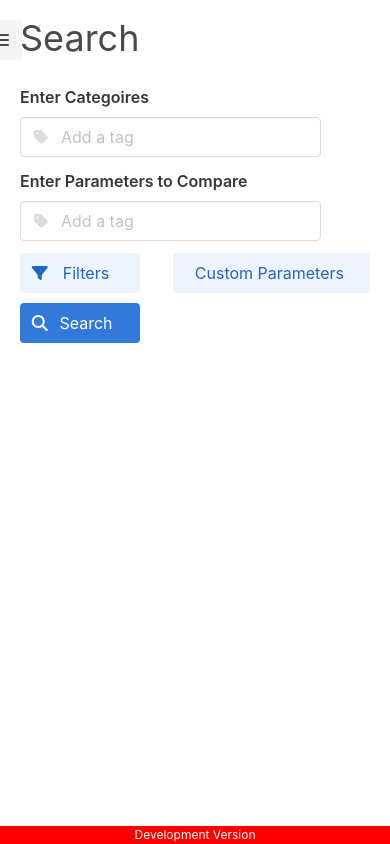
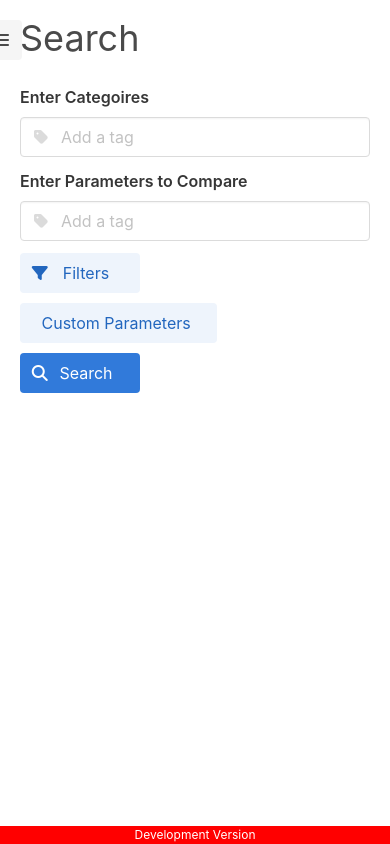
Before and after one commit to pedro-mancano/planecatalog-website, a Vue app: page /search in a window 390 px wide. Built offline with nearby package versions, Linux system fonts and the light colour scheme.

Commit message:
fixed docs, language & mobile

```diff
--- a/jsconfig.json
+++ b/jsconfig.json
@@ -16,5 +16,8 @@
       "scripthost"
     ],
     "jsx": "preserve"
+  },
+  "vueCompilerOptions": {
+    "target": 2.7
   }
 }
--- a/src/locales/en.json
+++ b/src/locales/en.json
@@ -11,6 +11,7 @@
     "bar-multi": "Multi Bar",
     "pie": "Pie",
     "close": "Close",
+    "wip": "Work in progress",
     "language": "Language",
     "languageList": {
         "en": "English",
--- a/src/locales/pt-BR.json
+++ b/src/locales/pt-BR.json
@@ -11,6 +11,7 @@
     "bar-multi": "Barras Múltiplas",
     "pie": "Pizza",
     "close": "Fechar",
+    "wip": "Em Construção",
     "language": "Idioma",
     "languageList": {
         "en": "Inglês",
--- a/src/views/DefaultView.vue
+++ b/src/views/DefaultView.vue
@@ -35,7 +35,7 @@
             </b-dropdown-item>
 
             <b-dropdown-item custom aria-role="listitem">
-              <b-button :label="$t('createunit')" type="is-primary" expanded />
+              <b-button :label="$t('createunit')" @click="unitChange" type="is-primary" expanded />
             </b-dropdown-item>
           </b-dropdown>
         </div>
@@ -137,12 +137,21 @@ export default {
     },
     changeLanguage(language) {
       this.$store.commit("setLanguage", language);
+      this.$root.$emit("languageChanged");
     },
     isMobile() {
       return window.innerWidth < 768;
     },
     toggleSidebar() {
       this.scrollbarActiveMobile = !this.scrollbarActiveMobile;
+    },
+    unitChange() {
+      this.$buefy.toast.open({
+        duration: 5000,
+        message: `${this.$t("wip")}`,
+        position: "is-bottom",
+        type: `is-warning`,
+      });
     },
   },
 };
--- a/src/views/SearchView.vue
+++ b/src/views/SearchView.vue
@@ -677,6 +677,17 @@ export default {
       XLSX.utils.book_append_sheet(workbook, worksheet, "Sheet1");
       XLSX.writeFile(workbook, "data.xlsx");
     },
+    languageChanged(){
+      this.parsePlaneData();
+      this.generateColumns();
+    }
+  },
+  created() {
+    //register event listener for $root
+    this.$root.$on("languageChanged", this.languageChanged);
+  },
+  beforeDestroy() {
+    this.$root.$off("languageChanged", this.languageChanged);
   },
 };
 </script>
@@ -690,9 +701,13 @@ export default {
   & .filterContent {
     display: flex;
     flex-direction: column;
-    max-width: 380px;
-    width: 380px;
+    max-width: 400px;
+    width: 400px;
     margin-bottom: 28px;
+
+    .taginput {
+      width: 100%;
+    }
 
     .searchButton {
       margin-bottom: 10px;
@@ -724,6 +739,18 @@ export default {
 
     .buttonsList> :last-child {
       margin-left: auto;
+    }
+
+    @media (max-width: 768px) {
+      .buttonsList {
+        flex-direction: column;
+        align-items: flex-start;
+      }
+
+      .buttonsList> :last-child {
+        margin-top: 10px;
+        margin-left: 0;
+      }
     }
 
     .taginput {
```
